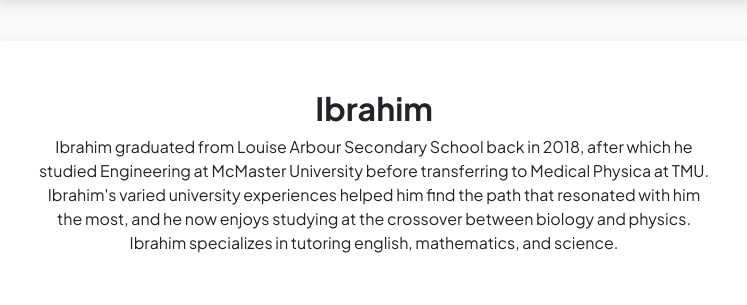
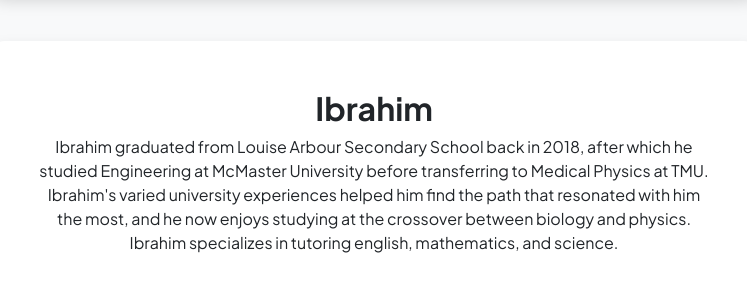
Before and after one commit to ahmadtc1/peeltutoring, a plain HTML site: page our_team.html in a window 1280 px wide. Shown: the part 2340-2645 px from the top of the page, 266-1013 px from the left. Drawn offline with nearby package versions, Linux system fonts and the light colour scheme.

Commit message:
fix typo

```diff
--- a/our_team.html
+++ b/our_team.html
@@ -109,7 +109,7 @@
                                             <h2 class="fw-bolder text-center">Ibrahim</h2>
                                             <p>
                                                 Ibrahim graduated from Louise Arbour Secondary School back in 2018, after which he studied Engineering at McMaster University
-                                                before transferring to Medical Physica at TMU. Ibrahim's varied university experiences helped him find the path that resonated with
+                                                before transferring to Medical Physics at TMU. Ibrahim's varied university experiences helped him find the path that resonated with
                                                 him the most, and he now enjoys studying at the crossover between biology and physics.</br>
                                                 Ibrahim specializes in tutoring english, mathematics, and science.
                                             </p>
```
